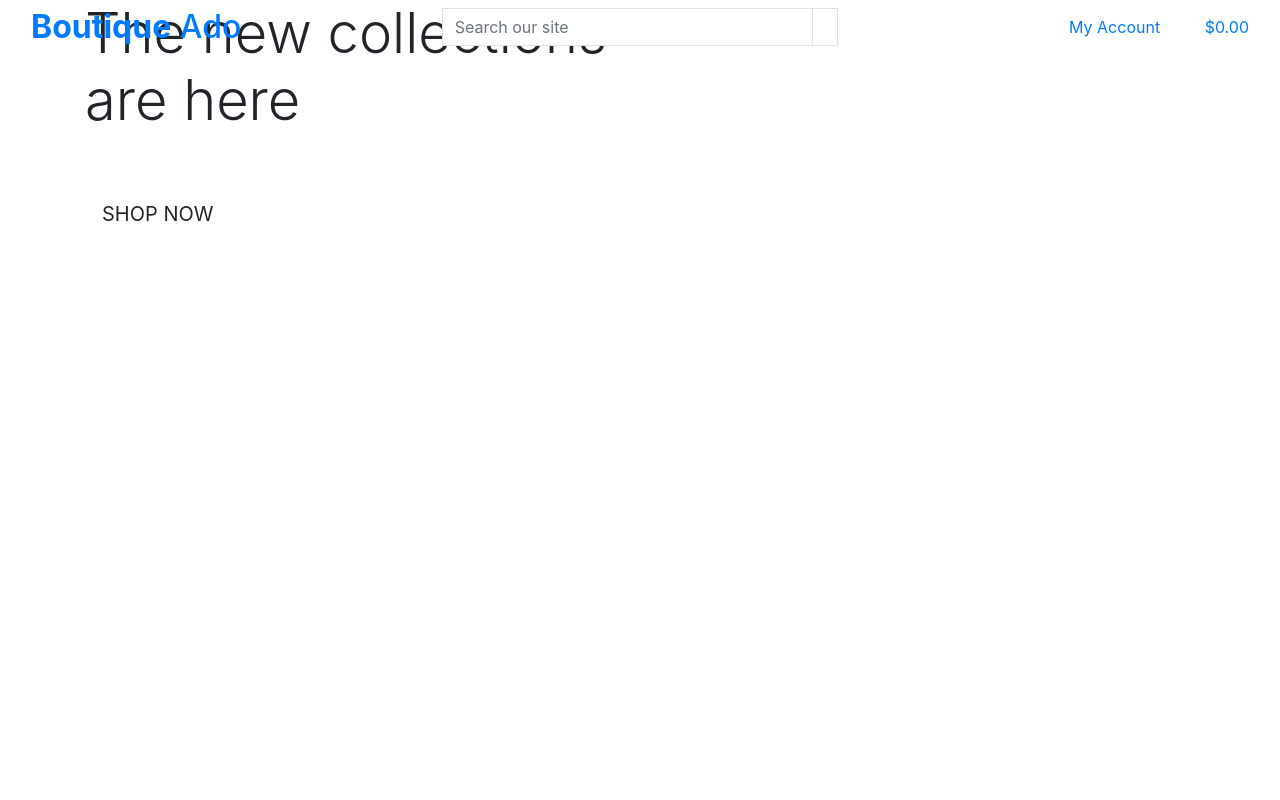
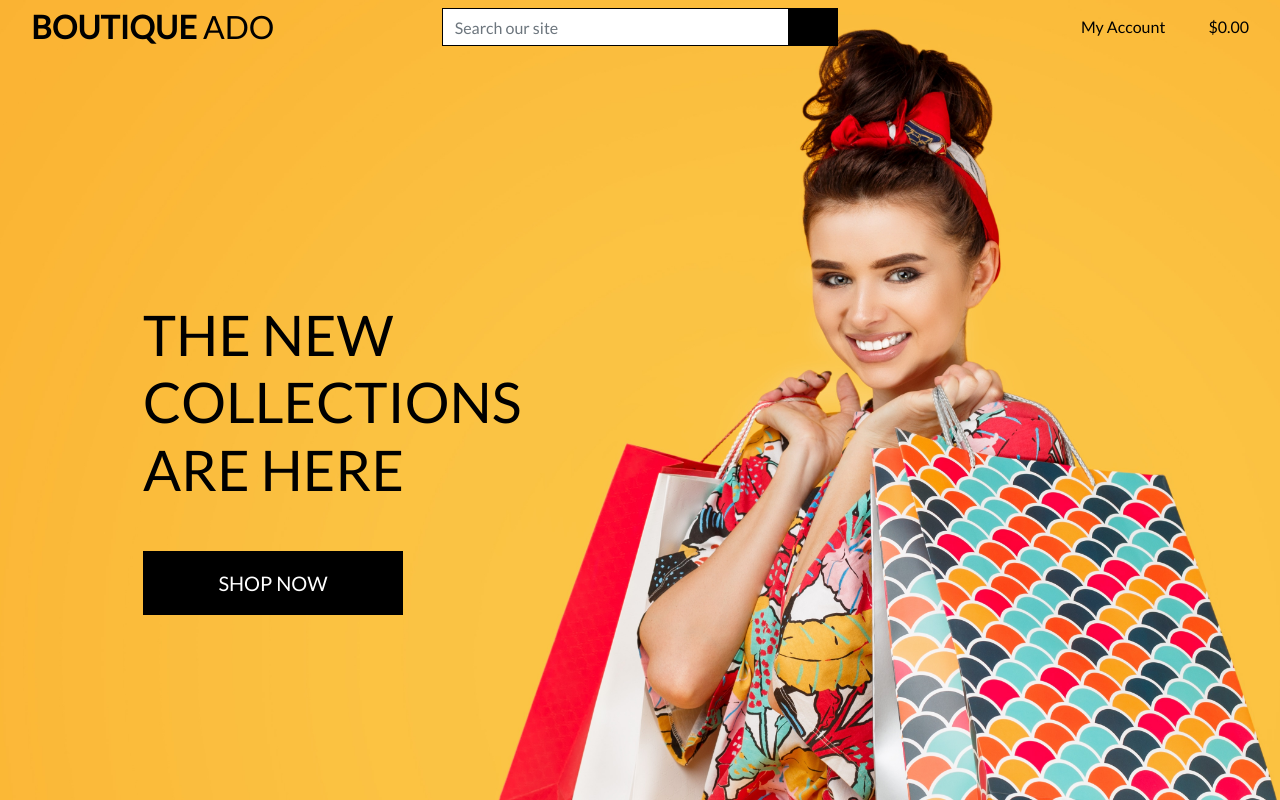
Before and after one commit to AdrianaSchmit/Boutique_Ado, a Django app: page / in a window 1280 px wide. Run offline with Django 3.2, Linux system fonts and the light colour scheme; some libraries are stand-ins or nearby versions.

Commit message:
completed home page header and css

```diff
--- a/boutique_ado/settings.py
+++ b/boutique_ado/settings.py
@@ -147,6 +147,10 @@ USE_TZ = True
 # https://docs.djangoproject.com/en/3.2/howto/static-files/
 
 STATIC_URL = '/static/'
+STATICFILES_DIRS = (os.path.join(BASE_DIR, 'static'),)
+
+MEDIA_URL = '/media/'
+MEDIA_ROOT = os.path.join(BASE_DIR, 'media')
 
 # Default primary key field type
 # https://docs.djangoproject.com/en/3.2/ref/settings/#default-auto-field
--- a/boutique_ado/urls.py
+++ b/boutique_ado/urls.py
@@ -15,9 +15,11 @@ Including another URLconf
 
 from django.contrib import admin
 from django.urls import path, include
+from django.conf import settings
+from django.conf.urls.static import static
 
 urlpatterns = [
     path('admin/', admin.site.urls),
     path('accounts/', include('allauth.urls')),
     path('', include('home.urls')),
-]
+] + static(settings.MEDIA_URL, document_root=settings.MEDIA_ROOT)
--- /dev/null
+++ b/static/css/base.css
@@ -0,0 +1,81 @@
+html {
+    height: 100%;
+}
+
+body {
+    background: url('/media/homepage_background_cropped.jpg') no-repeat center center fixed;
+    background-size: cover;
+    height: calc(100vh - 164px);
+    color: #555;
+    font-family: 'Lato';
+}
+
+/* from Bulma */
+.icon {
+    align-items: center;
+    display: inline-flex;
+    justify-content: center;
+    height: 1.5rem;
+    width: 1.5rem;
+}
+
+.logo-font {
+    text-transform: uppercase;
+}
+
+.main-logo-link {
+    width: fit-content;
+}
+
+.shop-now-button {
+    background: black;
+    color: white;
+    min-width: 260px;
+}
+
+.btn-black {
+    background: black;
+    color: white;
+}
+
+.shop-now-button:hover,
+.shop-now-button:active,
+.shop-now-button:focus,
+.btn-black:hover,
+.btn-black:active,
+.btn-black:focus {
+    background: #222;
+    color: white;
+}
+
+.text-black {
+    color: #000 !important;
+}
+
+.border-black {
+    border: 1px solid black !important;
+}
+
+/* -------------------------------- Media Queries */
+
+/* Slightly larger container on xl screens */
+@media (min-width: 1200px) {
+  .container {
+    max-width: 80%;
+  }
+}
+
+/* fixed top navbar only on medium and up */
+@media (min-width: 992px) {
+    .fixed-top-desktop-only {
+        position: fixed;
+        top: 0;
+        right: 0;
+        left: 0;
+        z-index: 1030;
+    }
+
+    .header-container {
+        padding-top: 164px;
+    }
+}
--- a/templates/base.html
+++ b/templates/base.html
@@ -16,6 +16,8 @@
 
         {% block corecss %}
         <link rel="stylesheet" href="https://stackpath.bootstrapcdn.com/bootstrap/4.4.1/css/bootstrap.min.css" integrity="sha384-Vkoo8x4CGsO3+Hhxv8T/Q5PaXtkKtu6ug5TOeNV6gBiFeWPGFN9MuhOf23Q9Ifjh" crossorigin="anonymous">
+        <link rel="stylesheet" href="https://fonts.googleapis.com/css?family=Lato&display=swap">
+        <link rel="stylesheet" href="{% static 'css/base.css' %}">
         {% endblock %}
 
         {% block extra_css %}
```
Also changed, not shown: media/homepage_background_cropped.jpg (added).
